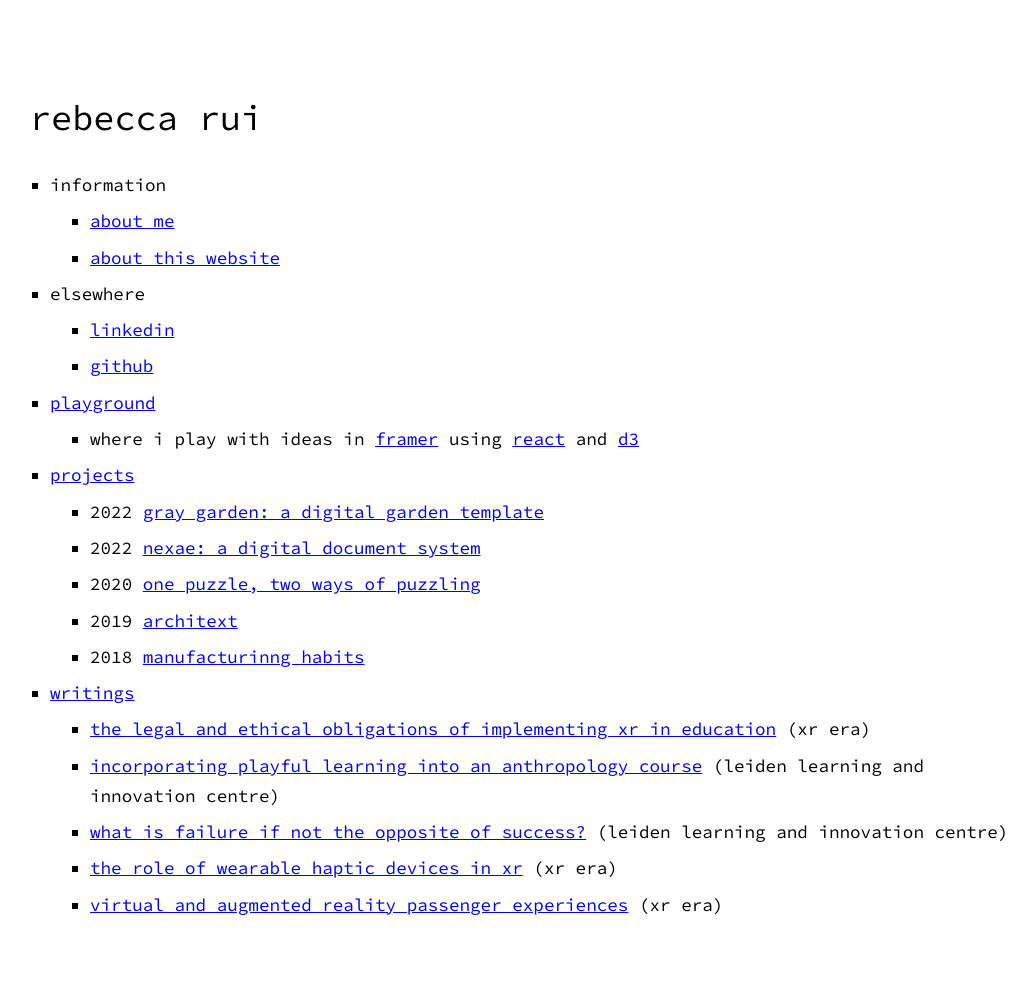
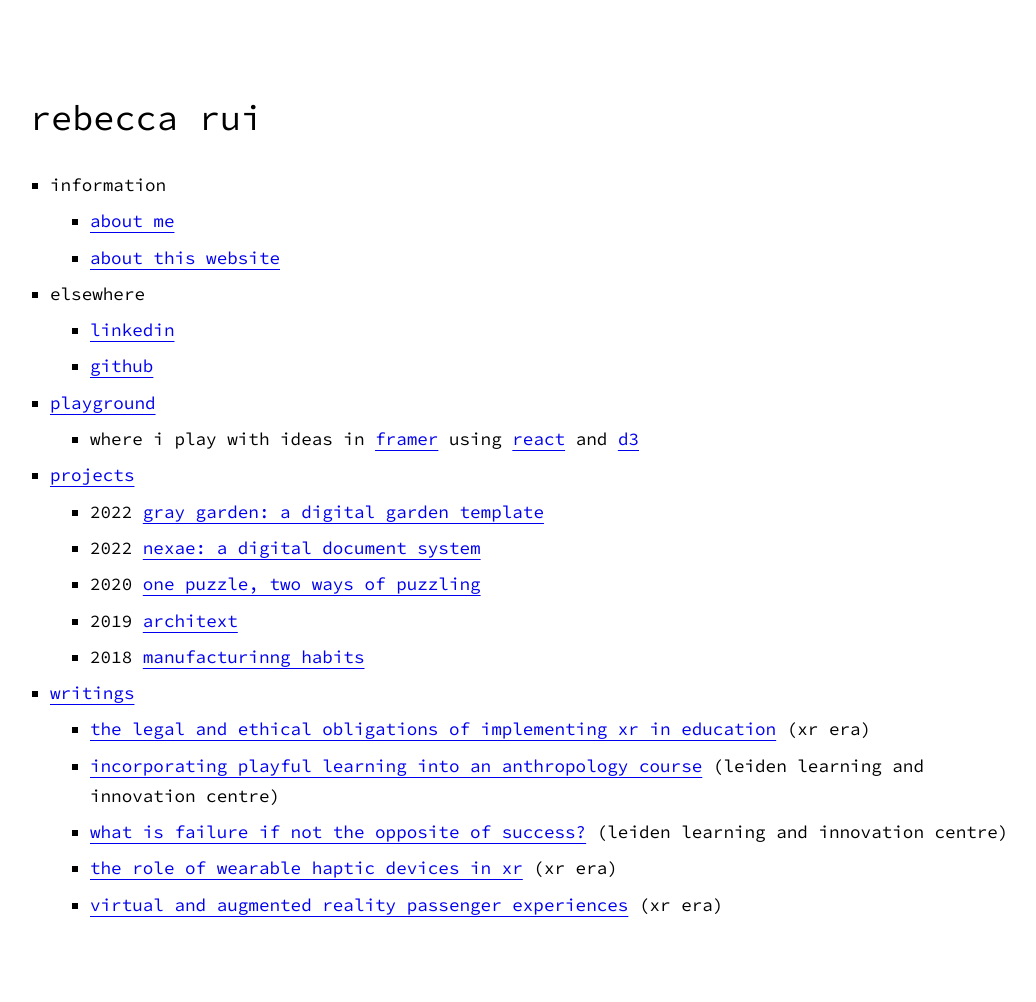
Before and after one commit to iurrrui/iurrrui.github.io, a Jekyll site: the page built from index.md, in a window 1280 px wide. Shown: the whole page, without its empty margins (110-1146 px from the left). Built offline with Jekyll 4.4.1, drawn with Linux system fonts in a browser that asks for light colours.

Commit message:
Link decoration changes

```diff
--- a/_sass/no-style-please.scss
+++ b/_sass/no-style-please.scss
@@ -85,6 +85,9 @@ li {
 
 a {
   text-decoration: underline;
+  text-underline-offset: 0.5rem;
+  text-decoration-thickness: 0.02rem;
+  text-underline-offset: 0.3rem;
   // font-weight: 500;
 }
 
```
Also changed, not shown: 2 other files.
